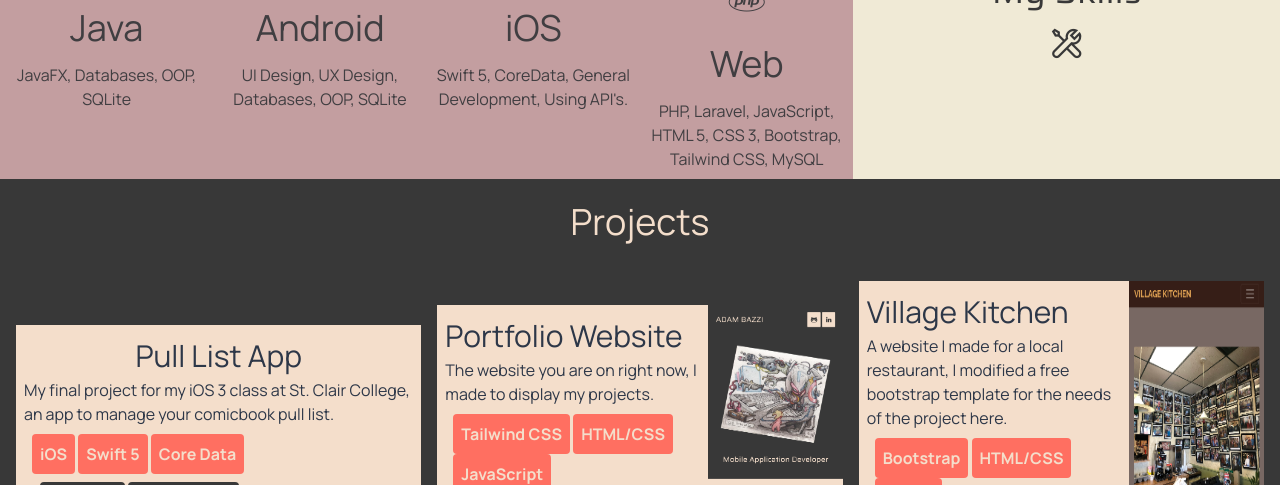
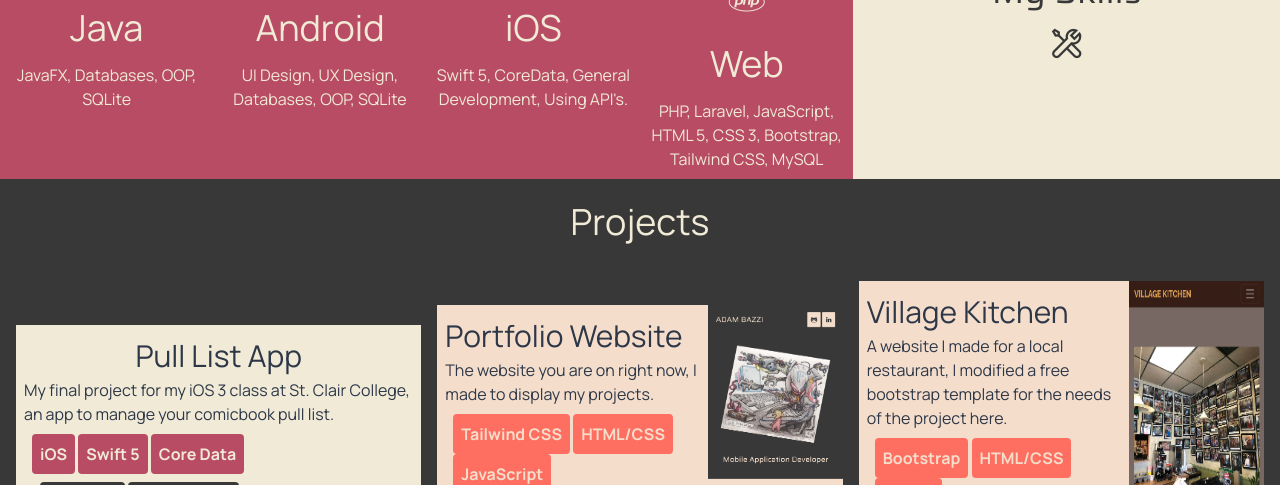
Before and after one commit to Abazzi/portfolioV2, a website: page src/index.html in a window 1280 px wide. Shown: the part 1060-1545 px from the top of the page. Drawn offline with nearby package versions, Linux system fonts and the light colour scheme; files that its build step writes are made by us from their sources.

Commit message:
added mint colour for about me paragraph background added another matcha shade

```diff
--- a/src/index.html
+++ b/src/index.html
@@ -61,7 +61,7 @@
             <i class="las la-smile text-4xl"></i>
           </p>
         </div>
-        <div class="flex-auto w-2/3 bg-matcha-100 text-center font-body text-1xl text-grey-100 p-2 min-w-full lg:min-w-0">
+        <div class="flex-auto w-2/3 bg-mint-100 text-center font-body text-1xl text-eggshell-100 p-2 min-w-full lg:min-w-0">
           <p class="p-3">
             My name is Adam Bazzi, I am a junior developer from Windsor, Ontario. I have always been enamored with technology, starting with just playing video games on my home PC.
              It wasn't until my cousin gave me a burned CD with Ubuntu 8.04 where I realized that computers could be used for other things then word documents and video games. High School
@@ -93,47 +93,47 @@
         <!--Skills Content Box-->
         <div class="flex-auto w-2/3 min-w-full lg:min-w-0">
           <div class="flex flex-wrap">
-            <div class="flex-auto w-1/4 bg-pearlPink-200 text-center font-body text-1xl text-grey-400 min-w-full lg:min-w-0">
+            <div class="flex-auto w-1/4 bg-magenta-200 text-center font-body text-1xl text-eggshell-100 min-w-full lg:min-w-0">
               <p class="p-4">
                 <i class="lab la-java text-4xl"></i>
               </p>
               <p class="text-4xl">
                 Java
               </p>
-              <p class="text-1xl font-body bg-pearlPink-200 p-2" id="androidDescription">
+              <p class="text-1xl font-body bg-magenta-200 p-2" id="androidDescription">
                 JavaFX, Databases, OOP, SQLite
               </p>
             </div>
-            <div class="flex-auto w-1/4 bg-pearlPink-200 text-center font-body text-1xl text-grey-400 min-w-full lg:min-w-0">
+            <div class="flex-auto w-1/4 bg-magenta-200 text-center font-body text-1xl text-eggshell-100 min-w-full lg:min-w-0">
               <p class="p-4">
                 <i class="lab la-android text-4xl"></i>
               </p>
               <p class="text-4xl">
                 Android
               </p>
-              <p class="text-1xl font-body bg-pearlPink-200 p-2" id="androidDescription">
+              <p class="text-1xl font-body bg-magenta-200 p-2" id="androidDescription">
                 UI Design, UX Design, Databases, OOP, SQLite
               </p>
             </div>
-            <div class="flex-auto w-1/4 bg-pearlPink-200 text-center font-body text-1xl text-grey-400 min-w-full lg:min-w-0">
+            <div class="flex-auto w-1/4 bg-magenta-200 text-center font-body text-1xl text-eggshell-100 min-w-full lg:min-w-0">
               <p class="p-4">
                 <i class="lab la-swift text-4xl"></i>
               </p>
               <p class="text-4xl">
                 iOS
               </p>
-              <p class="text-1xl font-body bg-pearlPink-200 p-2" id="iOSDescription">
+              <p class="text-1xl font-body bg-magenta-200 p-2" id="iOSDescription">
                 Swift 5, CoreData, General Development, Using API's.
               </p>
             </div>
-            <div class="flex-auto w-1/4 bg-pearlPink-200 text-center font-body text-1xl text-grey-400 min-w-full lg:min-w-0">
+            <div class="flex-auto w-1/4 bg-magenta-200 text-center font-body text-1xl text-eggshell-100 min-w-full lg:min-w-0">
               <p class="p-4">
                 <i class="lab la-html5 text-4xl"></i> + <i class="lab la-css3-alt text-4xl"></i> + <i class="lab la-js-square text-4xl"></i> + <i class="lab la-php text-4xl align-bottom"></i>
               </p>
               <p class="text-4xl">
                 Web
               </p>
-              <p class="text-1xl font-body bg-pearlPink-200 p-2" id="webDescription">
+              <p class="text-1xl font-body bg-magenta-200 p-2" id="webDescription">
                 PHP, Laravel, JavaScript, HTML 5, CSS 3, Bootstrap, Tailwind CSS, MySQL
               </p>
             </div>
@@ -146,35 +146,35 @@
 
     <section id="projectSection">
       <div class="bg-grey-100 text-4xl font-body p-4">
-        <h1 class="text-center text-white-200">Projects</h1>
+        <h1 class="text-center text-eggshell-100">Projects</h1>
       </div>
       <div class="grid grid-cols-1 lg:grid-cols-3 gap-4 p-4 items-center content-center">
 
         <!--Pull List App Project Card-->
         <div class="flex justify-center">
-          <div class="flex-row text-gray-800 bg-white-200 p-2 font-body w-3/3">
+          <div class="flex-row text-gray-800 bg-eggshell-100 p-2 font-body w-3/3">
             <div class="flex-col">
               <h1 class="text-3xl text-center">Pull List App</h1>
               <p>My final project for my iOS 3 class at St. Clair College, an app to manage your comicbook pull list.</p>
             </div>
             <div class="flex-row p-2">
-              <button class="bg-coral-100 hover:bg-coral-300 text-white-200 font-bold p-2 rounded">
+              <button class="bg-magenta-200 hover:bg-coral-300 text-eggshell-100 font-bold p-2 rounded">
                 iOS
               </button>
-              <button class="bg-coral-100 hover:bg-coral-300 text-white-200 font-bold p-2 rounded">
+              <button class="bg-magenta-200 hover:bg-coral-300 text-eggshell-100 font-bold p-2 rounded">
                 Swift 5
               </button>
-              <button class="bg-coral-100 hover:bg-coral-300 text-white-200 font-bold p-2 rounded">
+              <button class="bg-magenta-200 hover:bg-coral-300 text-eggshell-100 font-bold p-2 rounded">
                 Core Data
               </button>
               <div class="align-bottom p-2">
                 <a href="https://github.com/Abazzi/PullListApp" target="_blank">
-                  <button class="bg-grey-100 hover:bg-grey-300 text-white-200 font-bold p-2 rounded">
+                  <button class="bg-grey-100 hover:bg-grey-300 text-eggshell-100 font-bold p-2 rounded">
                     <i class="lab la-github"></i>Github
                   </button>
                 </a>
                 <a href="https://www.youtube.com/watch?v=vlEZDi7y0g4&feature=youtu.be" target="_blank">
-                  <button class="bg-grey-100 hover:bg-grey-300 text-white-200 font-bold p-2 rounded">
+                  <button class="bg-grey-100 hover:bg-grey-300 text-eggshell-100 font-bold p-2 rounded">
                   <i class="las la-play-circle"></i>Live Demo
                   </button>
                 </a>
--- a/tailwind.config.js
+++ b/tailwind.config.js
@@ -28,7 +28,12 @@ module.exports = {
         },
 
         matcha: {
-          100: '#a2a586'
+          100: '#a2a586',
+          200: '#576b33'
+        },
+
+        mint: {
+          100: '#137a63'
         },
 
         pearlPink: {
```
